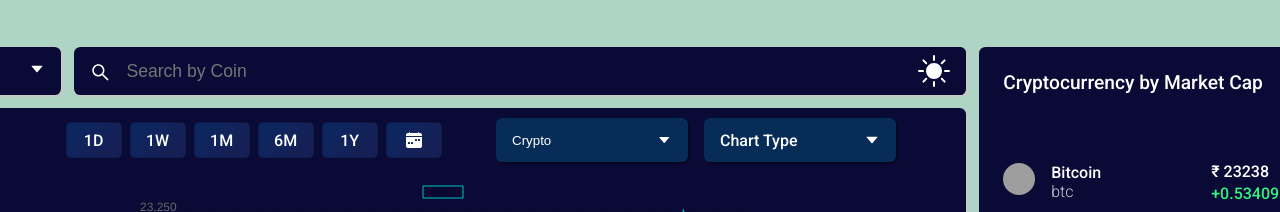
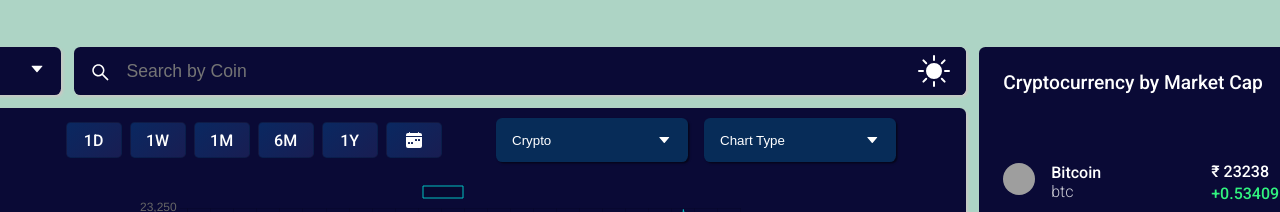
Before and after one commit to nikhil-223/Crypto-currency-dashboard, a React (Create React App) app: page / in a window 1280 px wide. Shown: the top 212 px of the page. Built offline with nearby package versions, Linux system fonts and the light colour scheme; grey boxes are pictures that could not be loaded.

Commit message:
chartType list made

```diff
--- a/src/components/dashboard/Dashboard.js
+++ b/src/components/dashboard/Dashboard.js
@@ -15,11 +15,12 @@ const Dashboard = () => {
   const {
 		getCoins,
 		getCurrencies,
-		coinList,
+    getChartData,
 	} = context;
   useEffect(() => {
     getCoins();
     getCurrencies();
+    getChartData();
 		// eslint-disable-next-line
 	}, [])
 
--- a/src/components/dashboard/chart/Chart.js
+++ b/src/components/dashboard/chart/Chart.js
@@ -1,4 +1,4 @@
-import React, { useContext, useEffect } from "react";
+import React, { useContext } from "react";
 import "./Chart.scss";
 import { AiOutlineCaretDown } from "react-icons/ai";
 import CryptoItem from "./cryptoItem/CryptoItem";
@@ -15,13 +15,23 @@ const Chart = () => {
 		coinList,
 		setCryptoDropName,
 		cryptoDropName,
-		graphList,
 		chartDropName,
 		timePeriodList,
 		theme,
+		setChartDropName,
+		chartTypeList,
+		setChartTypeList,
+		chartTypeListD,
+		setChartTypeListD,
 	} = context;
 
-	const showCrypto = () => {
+
+
+
+
+
+	// cryptodrop
+const showCrypto = () => {
 		const droplist = document.getElementsByClassName(
 			"chart__drop__crypto__list"
 		)[0];
@@ -29,6 +39,40 @@ const Chart = () => {
 			? (droplist.style.display = "flex")
 			: (droplist.style.display = "none");
 	};
+
+	const hideCrypto = () => {
+		const droplist = document.getElementsByClassName(
+			"chart__drop__crypto__list"
+		)[0];
+		droplist.style.display = "none";
+	};
+
+	const handleFocusCrypto = () => {
+		const droplist = document.getElementsByClassName(
+			"chart__drop__crypto__list"
+		)[0];
+		droplist.style.display = "flex";
+	};
+
+	const handleChangeCrypto = (e) => {
+		setCryptoDropName(e.target.value);
+		handleFocusCrypto();
+		let rahul = coinListD.filter((element) => {
+			return (
+				e.target.value.toLowerCase().charAt(0) === element.name.charAt(0) &&
+				(e.target.value.toLowerCase().charAt(1) === element.name.charAt(1) ||
+					e.target.value.charAt(1) === "")
+			);
+		});
+
+
+			!rahul[0] && e.target.value === ""
+				? setCoinListD(coinList)
+				: setCoinListD(rahul);
+
+	};
+
+	// chart-type-drop
 
 	const showChartType = () => {
 		const droplist = document.getElementsByClassName(
@@ -44,39 +88,32 @@ const Chart = () => {
 		)[0];
 		droplist.style.display = "none";
 	};
-	const hideCrypto = () => {
+	const handleFocusChartType = () => {
 		const droplist = document.getElementsByClassName(
-			"chart__drop__crypto__list"
-		)[0];
-		droplist.style.display = "none";
-	};
-
-	// cryptodrop
-
-	const handleFocus = () => {
-		const droplist = document.getElementsByClassName(
-			"chart__drop__crypto__list"
+			"chart__drop__chart-type__list"
 		)[0];
 		droplist.style.display = "flex";
 	};
 
-	const handleChange = (e) => {
-		setCryptoDropName(e.target.value);
-		handleFocus();
-		let rahul = coinListD.filter((element) => {
+	const handleChangeChartType = (e) => {
+		setChartDropName(e.target.value);
+		handleFocusChartType();
+		let rahul = chartTypeListD.filter((element) => {
+			console.log(element.chartType);
 			return (
-				e.target.value.toLowerCase().charAt(0) === element.name.charAt(0) &&
-				(e.target.value.toLowerCase().charAt(1) === element.name.charAt(1) ||
+				e.target.value.toLowerCase().charAt(0) === element.chartType.charAt(0) &&
+				(e.target.value.toLowerCase().charAt(1) === element.chartType.charAt(1) ||
 					e.target.value.charAt(1) === "")
 			);
 		});
+			// console.log(rahul)
 
-		{
 			!rahul[0] && e.target.value === ""
-				? setCoinListD(coinList)
-				: setCoinListD(rahul);
-		}
+				? setChartTypeListD(chartTypeList)
+				: setChartTypeListD(rahul);
+
 	};
+// Jsx
 
 	return (
 		<div
@@ -100,8 +137,8 @@ const Chart = () => {
 						htmlFor="crypto"
 						type="text"
 						value={cryptoDropName}
-						onFocus={handleFocus}
-						onChange={handleChange}
+						onFocus={handleFocusCrypto}
+						onChange={handleChangeCrypto}
 					/>
 					<AiOutlineCaretDown onClick={showCrypto} />
 					<div
@@ -119,14 +156,25 @@ const Chart = () => {
 						theme === "light" ? "light" : "dark"
 					} text-${theme === "light" ? "dark" : "light"}`}
 					onClick={showChartType}>
-					{chartDropName}
+					<input
+						className={`bg-${theme === "light" ? "light" : "dark"} text-${
+							theme === "light" ? "dark" : "light"
+						}`}
+						htmlFor="chartType"
+						type="text"
+						value={chartDropName}
+						onFocus={handleFocusChartType}
+						onChange={handleChangeChartType}
+					/>
 					<AiOutlineCaretDown />
 					<div
 						className="chart__drop__chart-type__list"
 						style={{ display: "none" }}
 						onMouseLeave={hideChartType}>
-						{graphList.map((item) => {
-							return <ChartTypeItem key={item.graph} graph={item.graph} />;
+						{chartTypeListD.map((item) => {
+							return (
+								<ChartTypeItem key={item.chartType} chartType={item.chartType} />
+							);
 						})}
 					</div>
 				</div>
--- a/src/components/dashboard/chart/Chart.scss
+++ b/src/components/dashboard/chart/Chart.scss
@@ -111,6 +111,16 @@
 			width: 12rem;
 			margin-right: 1rem;
 
+
+			& input[for="chartType"] {
+				// font-size: 1.2rem;
+				width: 100%;
+				height: 100%;
+				background-color: transparent;
+				outline: none;
+				border: none;
+			}
+
 			&__list {
 				overflow: hidden;
 				display: flex;
--- a/src/components/dashboard/chart/chartTypeItem/ChartTypeItem.js
+++ b/src/components/dashboard/chart/chartTypeItem/ChartTypeItem.js
@@ -4,7 +4,7 @@ import "./ChartTypeItem.scss";
 
 const ChartTypeItem = (props) => {
   const { setChartDropName,theme } = useContext(CoinContext);
-  const { graph } = props;
+  const { chartType } = props;
   const handleClick =(e)=>{
 
     setChartDropName(e.target.innerHTML);
@@ -15,7 +15,7 @@ const ChartTypeItem = (props) => {
 				theme === "light" ? "light" : "dark"
 			} text-${theme === "light" ? "dark" : "light"}`}
 			onClick={handleClick}>
-			{graph}
+			{chartType}
 		</div>
 	);
 };
--- a/src/context/CoinState.js
+++ b/src/context/CoinState.js
@@ -1,12 +1,8 @@
-import React,{useState} from "react";
+import React, { useState } from "react";
 import CoinContext from "./CoinContext";
 import { BsFillCalendarWeekFill } from "react-icons/bs";
 
 const CoinState = (props) => {
-
-
-
-
 	const [coinList, setCoinList] = useState([
 		{
 			id: "bitcoin",
@@ -3014,6 +3010,16 @@ const CoinState = (props) => {
 		},
 	]);
 	const [coinListD, setCoinListD] = useState(coinList);
+
+	const [chartTypeList, setChartTypeList] = useState([
+		{ chartType: "price-time" },
+		{ chartType: "price-time1" },
+		{ chartType: "price-time2" },
+		{ chartType: "price-time3" },
+		{ chartType: "price-time4" },
+	]);
+	const [chartTypeListD, setChartTypeListD] = useState(chartTypeList);
+
 	const [currencyList, setCurrencyList] = useState([
 		"btc",
 		"eth",
@@ -3141,13 +3147,8 @@ const CoinState = (props) => {
 		"bits",
 		"sats",
 	]);
-	const [graphList, setGraphList] = useState([
-		{ graph: "chat" },
-		{ graph: "pat" },
-		{ graph: "lat" },
-		{ graph: "rat" },
-	]);
-	const [timePeriod, setTimePeriod] = useState("1d")
+
+	const [timePeriod, setTimePeriod] = useState("1d");
 	const [timePeriodList, setTimePeriodList] = useState([
 		{ time: "1D" },
 		{ time: "1W" },
@@ -3157,11 +3158,11 @@ const CoinState = (props) => {
 		{ time: <BsFillCalendarWeekFill /> },
 	]);
 
-	const [cryptoDropName, setCryptoDropName] = useState('Crypto');
-	const [chartDropName, setChartDropName] = useState('Chart Type');
-	const [currencyDropName, setCurrencyDropName] = useState('INR ₹');
+	const [cryptoDropName, setCryptoDropName] = useState("Crypto");
+	const [chartDropName, setChartDropName] = useState("Chart Type");
+	const [currencyDropName, setCurrencyDropName] = useState("INR ₹");
 
-	const [theme, setTheme] = useState("dark")
+	const [theme, setTheme] = useState("dark");
 	const [chartData, setchartData] = useState({
 		prices: [
 			[1677305074005, 23055.88973874206],
@@ -4040,7 +4041,6 @@ const CoinState = (props) => {
 
 	const getChartData = async () => {
 		// API Call for chart data
-
 		// const response = await fetch(
 		// 	`https://api.coingecko.com/api/v3/coins/markets?vs_currency=${currencyDropName.split(" ")[0].toLowerCase()}&order=market_cap_desc&per_page=100&page=1&sparkline=false`,
 		// 	{
@@ -4052,14 +4052,11 @@ const CoinState = (props) => {
 		// );
 		// const json = await response.json();
 		// setChartData(json.prices)
-
 		// console.log(json);
-
 	};
 
 	const getCoins = async () => {
 		// API Call for coins
-
 		// const response = await fetch(
 		// 	`https://api.coingecko.com/api/v3/coins/markets?vs_currency=${currencyDropName.split(" ")[0].toLowerCase()}&order=market_cap_desc&per_page=100&page=1&sparkline=false`,
 		// 	{
@@ -4071,14 +4068,11 @@ const CoinState = (props) => {
 		// );
 		// const json = await response.json();
 		// setCoinList(json)
-
 		// console.log(json);
-
 	};
 
 	const getCurrencies = async () => {
 		// API Call
-
 		// const response = await fetch(
 		// 	`https://api.coingecko.com/api/v3/simple/supported_vs_currencies`,
 		// 	{
@@ -4090,24 +4084,21 @@ const CoinState = (props) => {
 		// );
 		// const json = await response.json();
 		// setCurrencyList(json)
-
-
 		// console.log(json);
 	};
-
 
 	return (
 		<CoinContext.Provider
 			value={{
 				coinList,
 				getCoins,
+				getChartData,
 				getCurrencies,
 				cryptoDropName,
 				setCryptoDropName,
 				currencyList,
 				setCurrencyList,
 				currencySymbols,
-				graphList,
 				chartDropName,
 				setChartDropName,
 				currencyDropName,
@@ -4124,10 +4115,14 @@ const CoinState = (props) => {
 				setCoinListD,
 				chartData,
 				setchartData,
+				chartTypeList,
+				setChartTypeList,
+				chartTypeListD,
+				setChartTypeListD,
 			}}>
 			{props.children}
 		</CoinContext.Provider>
 	);
-}
+};
 
 export default CoinState;
```
Lines whose indentation alone changed are shown as unchanged.
